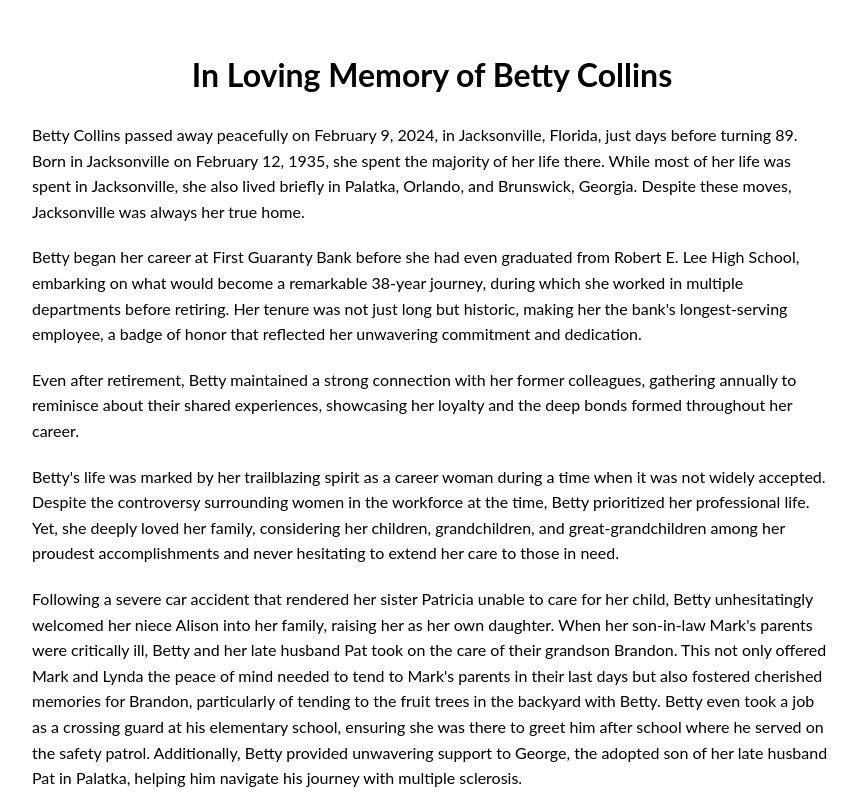
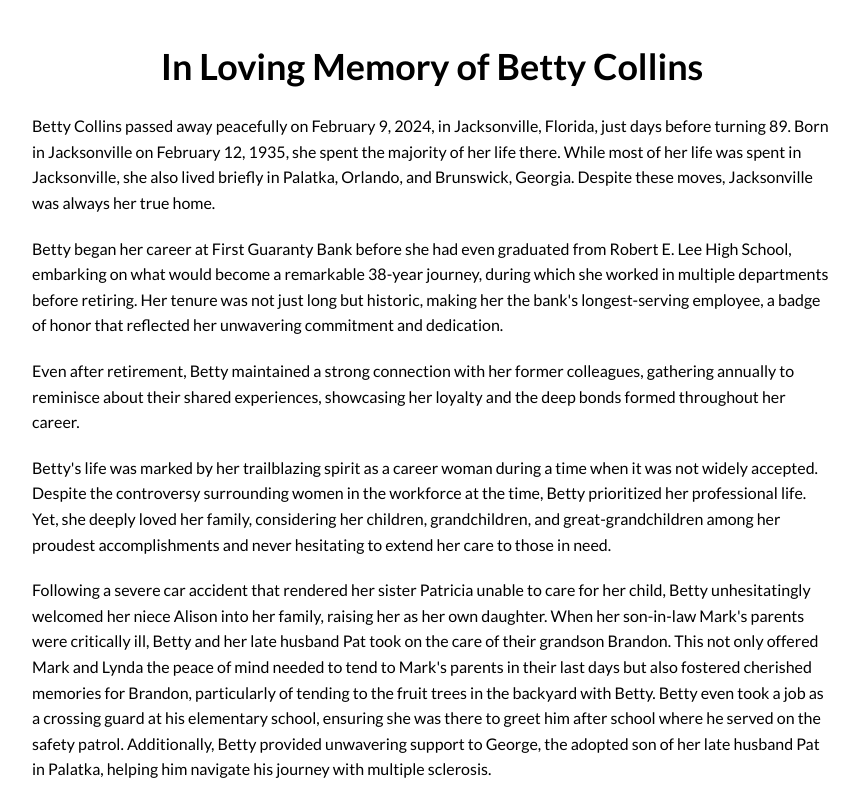
Before and after one commit to RayHollister/bettycollins.elegies.online, a plain HTML site: page index.html in a window 1280 px wide. Shown: the top 799 px of the page, without its empty margins (208-1067 px from the left). Drawn offline with nearby package versions, Linux system fonts and the light colour scheme.

Commit message:
Installed Tachyons and Google Font Lato

```diff
--- a/index.html
+++ b/index.html
@@ -4,33 +4,79 @@
   <meta charset="UTF-8">
   <meta name="viewport" content="width=device-width, initial-scale=1.0">
   <title>Betty Collins Memorial</title>
+  <!-- Tachyons CSS -->
+  <link href="https://unpkg.com/tachyons/css/tachyons.min.css" rel="stylesheet">
+  <!-- Google Fonts for Lato -->
+  <link href="https://fonts.googleapis.com/css2?family=Lato:wght@400;700&display=swap" rel="stylesheet">
   <style>
-        body { font-family: Lato, Arial, sans-serif; padding: 20px; line-height: 1.6; }
-        .container { max-width: 800px; margin: auto; }
-        h1 { text-align: center; }
-        p { margin-bottom: 20px; }
+    body {
+      font-family: 'Lato', sans-serif;
+      padding: 20px;
+      line-height: 1.6;
+    }
+    .container {
+      max-width: 800px;
+      margin: auto;
+    }
+    h1 {
+      text-align: center;
+    }
+    p {
+      margin-bottom: 20px;
+    }
   </style>
 </head>
-<body>
+<body class="tachyons">
   <div class="container">
-        <h1>In Loving Memory of Betty Collins</h1>
-        <p>Betty Collins passed away peacefully on February 9, 2024, in Jacksonville, Florida, just days before turning 89. Born in Jacksonville on February 12, 1935, she spent the majority of her life there. While most of her life was spent in Jacksonville, she also lived briefly in Palatka, Orlando, and Brunswick, Georgia. Despite these moves, Jacksonville was always her true home.</p>
+    <h1 class="f2 lh-title">In Loving Memory of Betty Collins</h1>
+    <p>Betty Collins passed away peacefully on February 9, 2024, in Jacksonville, Florida, just days before turning 89.
+      Born in Jacksonville on February 12, 1935, she spent the majority of her life there. While most of her life was
+      spent in Jacksonville, she also lived briefly in Palatka, Orlando, and Brunswick, Georgia. Despite these moves,
+      Jacksonville was always her true home.</p>
 
-        <p>Betty began her career at First Guaranty Bank before she had even graduated from Robert E. Lee High School, embarking on what would become a remarkable 38-year journey, during which she worked in multiple departments before retiring. Her tenure was not just long but historic, making her the bank's longest-serving employee, a badge of honor that reflected her unwavering commitment and dedication.</p>
+    <p>Betty began her career at First Guaranty Bank before she had even graduated from Robert E. Lee High School,
+      embarking on what would become a remarkable 38-year journey, during which she worked in multiple departments
+      before retiring. Her tenure was not just long but historic, making her the bank's longest-serving employee, a
+      badge of honor that reflected her unwavering commitment and dedication.</p>
 
-        <p>Even after retirement, Betty maintained a strong connection with her former colleagues, gathering annually to reminisce about their shared experiences, showcasing her loyalty and the deep bonds formed throughout her career.</p>
+    <p>Even after retirement, Betty maintained a strong connection with her former colleagues, gathering annually to
+      reminisce about their shared experiences, showcasing her loyalty and the deep bonds formed throughout her career.
+    </p>
 
-        <p>Betty's life was marked by her trailblazing spirit as a career woman during a time when it was not widely accepted. Despite the controversy surrounding women in the workforce at the time, Betty prioritized her professional life. Yet, she deeply loved her family, considering her children, grandchildren, and great-grandchildren among her proudest accomplishments and never hesitating to extend her care to those in need.</p>
+    <p>Betty's life was marked by her trailblazing spirit as a career woman during a time when it was not widely
+      accepted. Despite the controversy surrounding women in the workforce at the time, Betty prioritized her
+      professional life. Yet, she deeply loved her family, considering her children, grandchildren, and
+      great-grandchildren among her proudest accomplishments and never hesitating to extend her care to those in need.
+    </p>
 
-        <p>Following a severe car accident that rendered her sister Patricia unable to care for her child, Betty unhesitatingly welcomed her niece Alison into her family, raising her as her own daughter. When her son-in-law Mark's parents were critically ill, Betty and her late husband Pat took on the care of their grandson Brandon. This not only offered Mark and Lynda the peace of mind needed to tend to Mark's parents in their last days but also fostered cherished memories for Brandon, particularly of tending to the fruit trees in the backyard with Betty. Betty even took a job as a crossing guard at his elementary school, ensuring she was there to greet him after school where he served on the safety patrol. Additionally, Betty provided unwavering support to George, the adopted son of her late husband Pat in Palatka, helping him navigate his journey with multiple sclerosis.</p>
+    <p>Following a severe car accident that rendered her sister Patricia unable to care for her child, Betty
+      unhesitatingly welcomed her niece Alison into her family, raising her as her own daughter. When her son-in-law
+      Mark's parents were critically ill, Betty and her late husband Pat took on the care of their grandson Brandon.
+      This not only offered Mark and Lynda the peace of mind needed to tend to Mark's parents in their last days but
+      also fostered cherished memories for Brandon, particularly of tending to the fruit trees in the backyard with
+      Betty. Betty even took a job as a crossing guard at his elementary school, ensuring she was there to greet him
+      after school where he served on the safety patrol. Additionally, Betty provided unwavering support to George, the
+      adopted son of her late husband Pat in Palatka, helping him navigate his journey with multiple sclerosis.</p>
 
-        <p>A gifted conversationalist, Betty made friends wherever she went, particularly at the Edgewood Condominiums and Silver Treasures at Lane Ave.</p>
+    <p>A gifted conversationalist, Betty made friends wherever she went, particularly at the Edgewood Condominiums and
+      Silver Treasures at Lane Ave.</p>
 
-        <p>Betty met Bill O'Byrne, the sunset love of her life, at the Florida Edgewood Condominiums, where their love story began with daily walks to the St. Johns River. Bill noticed Betty's unsteadiness and offered his hand, a simple act that marked the start of their companionship. Together, they delighted in feeding and naming the squirrels along their route, and their evenings were often spent in the quiet joy of assembling puzzles. These shared pleasures deepened their connection, weaving into the fabric of their twilight years together.</p>
+    <p>Betty met Bill O'Byrne, the sunset love of her life, at the Florida Edgewood Condominiums, where their love story
+      began with daily walks to the St. Johns River. Bill noticed Betty's unsteadiness and offered his hand, a simple
+      act that marked the start of their companionship. Together, they delighted in feeding and naming the squirrels
+      along their route, and their evenings were often spent in the quiet joy of assembling puzzles. These shared
+      pleasures deepened their connection, weaving into the fabric of their twilight years together.</p>
 
-        <p>Betty was preceded in death by her parents, Guy and Mary Louise Hollingsworth; her son, Steve Hart; her sister, Patricia Roy; and sisters-in-law, Margaret Ann and Maureen Hollingsworth. Her memory lives on through her husband, Bill O’Byrne; children, Lynda Jolly (Mark) and Alison Bennett (Glen); grandchildren, Amber Hollister (Ray), Brandon Jolly, Stephanie Hart Caterinichia (Logan), Davis, and Noah Bennett; three great-grandchildren; siblings, Mike and Larry Hollingsworth (Cindy); and numerous nieces and nephews.</p>
+    <p>Betty was preceded in death by her parents, Guy and Mary Louise Hollingsworth; her son, Steve Hart; her sister,
+      Patricia Roy; and sisters-in-law, Margaret Ann and Maureen Hollingsworth. Her memory lives on through her husband,
+      Bill O’Byrne; children, Lynda Jolly (Mark) and Alison Bennett (Glen); grandchildren, Amber Hollister (Ray),
+      Brandon Jolly, Stephanie Hart Caterinichia (Logan), Davis, and Noah Bennett; three great-grandchildren; siblings,
+      Mike and Larry Hollingsworth (Cindy); and numerous nieces and nephews.</p>
 
-        <p>A memorial service will be held in her honor on Friday, February 23, 2024, at 11 a.m. at Edgewood Avenue Christian Church, where Betty's life will be celebrated and remembered. For those who prefer an alternative to sending flowers, a donation to Edgewood Avenue Christian Church in memory of Betty Collins is warmly welcomed.</p>
+    <p>A memorial service will be held in her honor on Friday, February 23, 2024, at 11 a.m. at Edgewood Avenue
+      Christian Church, where Betty's life will be celebrated and remembered. For those who prefer an alternative to
+      sending flowers, a donation to Edgewood Avenue Christian Church in memory of Betty Collins is warmly welcomed.</p>
   </div>
 </body>
+
 </html>
```
Lines whose indentation alone changed are shown as unchanged.
